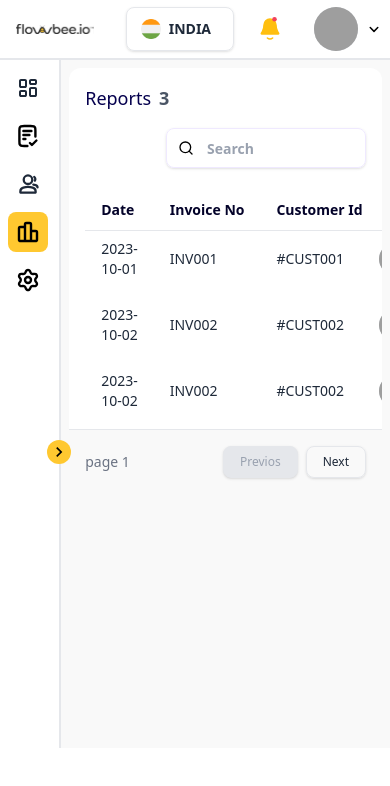
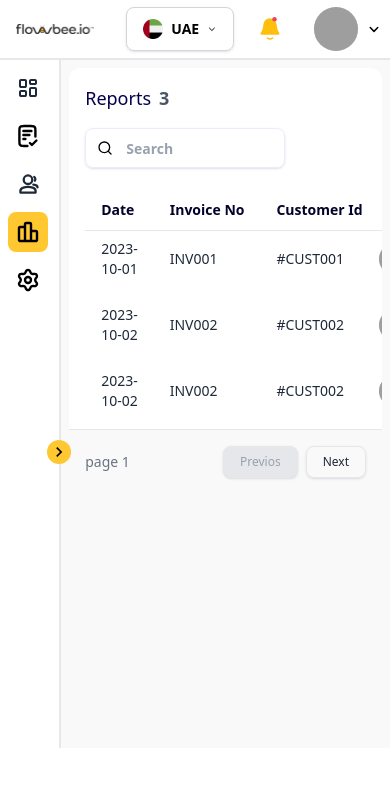
Before and after one commit to ftsalman/flowbee-admin, a React (Vite) app: page /dashboard/reports in a window 390 px wide. Shown: the top 786 px of the page. Built offline with nearby package versions, Linux system fonts and the light colour scheme; grey boxes are pictures that could not be loaded.

Commit message:
ALL-sections UI

```diff
--- a/src/Components/dashboard-layouts/Navbar.jsx
+++ b/src/Components/dashboard-layouts/Navbar.jsx
@@ -8,6 +8,7 @@ import {
   IconHamburger,
 } from "../../assets/icons/InterfaceIcons";
 import List from "../../ui/List";
+import { NavHamburger } from "../navbar/NavHamburger";
 
 // ✅ Language options
 const languages = [
@@ -18,7 +19,7 @@ const languages = [
 ];
 
 const Navbar = () => {
-  const [selectedLang, setSelectedLang] = useState("IN");
+  const [selectedLang, setSelectedLang] = useState("AE");
   const [isOpenLangMenu, setIsOpenLangMenu] = useState(false);
   const [showProfileMenu, setShowProfileMenu] = useState(false); // ✅ Fix: add missing state
 
@@ -38,11 +39,13 @@ const Navbar = () => {
     <>
       <div className="w-full h-[60px] flex-shrink-0  py-3 flex items-center justify-between gap-4 border-b-2 md:border-b-0 border-gray-200 bg-white">
         <div className="flex items-center gap-2 px-4">
+         {/* <NavHamburger /> */}
+
           <img
             src="/public/svg/brand-logo/logo-flowbe-secondary.svg"
             alt="logo"
             width="125"
-            className="flex-shrink-0"
+            className="flex-shrink-0  w-20 sm:w-28 md:w-32 lg:w-36"
           />
         </div>
 
@@ -50,9 +53,9 @@ const Navbar = () => {
           {/* 🌐 Language Selector */}
           <div className="relative">
             <Button
-              variant="secondary"
+              variant="outline"
               onClick={() => setIsOpenLangMenu((prev) => !prev)}
-              className=""
+              className=" border border-gray-300 shadow"
             >
               <img
                 src={current?.flag}
--- /dev/null
+++ b/src/Components/navbar/NavHamburger.jsx
@@ -0,0 +1,27 @@
+import React from "react";
+import { IconHamburger } from "../../assets/icons/InterfaceIcons";
+import { Button } from "../../ui/button/Button";
+import { useWindowSize } from "../../hooks/useWindowSize";
+import { SCREEN_SIZES } from "../../utils/utils";
+import { useSidebar } from "../../hooks/useSidebar";
+
+export const NavHamburger = () => {
+  const windowSize = useWindowSize();
+  const { onToggle, onCollapse } = useSidebar();
+
+  const isSmallDevice = windowSize.width < SCREEN_SIZES.md;
+
+  return (
+    <Button
+      variant="tertiary"
+      className="p-0 size-9 flex-shrink-0 rounded-md md:hidden hover:bg-gray-50 text-brand-secondary-500"
+      title="Menu"
+      onClick={() => {
+
+        isSmallDevice ? onToggle() : onCollapse();
+      }}
+    >
+      <IconHamburger size="18" />
+    </Button>
+  );
+};
--- a/src/Pages/SettingsPage.jsx
+++ b/src/Pages/SettingsPage.jsx
@@ -1,4 +1,4 @@
-import React, { useState } from "react";
+import React, { useEffect, useState } from "react";
 import CardContainer from "../ui/CardContainer";
 import { Button } from "../ui/button/Button";
 import {
@@ -95,10 +95,10 @@ const AddpluginsDummyData = [
 ];
 
 const columnsOtherPricing = [
-  { id: "1", head: "Options", key: "OPTIONS", align: "" },
-  { id: "2", head: "Starter", key: "STARTER", align: "start" },
-  { id: "3", head: "Growth", key: "GROWTH", align: "start" },
-  { id: "4", head: "Pro", key: "PRO", align: "start" },
+  { id: "1", head: "Options", key: "OPTIONS", align: "center" },
+  { id: "2", head: "Starter", key: "STARTER", align: "center" },
+  { id: "3", head: "Growth", key: "GROWTH", align: "center" },
+  { id: "4", head: "Pro", key: "PRO", align: "center" },
   {
     id: "4",
     head: "Action",
@@ -189,6 +189,9 @@ const SettingsPage = () => {
   const [planManagementData, setPlanManagementData] = useState(dummyData);
   const [otherPricingData, setOtherPricingData] = useState(otherDummyData);
   const [PluginsData, setPluginsData] = useState(AddpluginsDummyData);
+  const [isloading,setIsLoading] = useState("loading")
+
+
 
   return (
     <>
--- a/src/ui/PageToolbar.jsx
+++ b/src/ui/PageToolbar.jsx
@@ -27,7 +27,7 @@ export const PageToolbar = ({
       </div>
 
       <div className="flex flex-col sm:flex-row items-center justify-end gap-4 flex-grow w-full">
-        <div className="w-full sm:w-max flex justify-end gap-4">
+        <div className="w-full sm:w-max flex xl:justify-end sm:justify-end md:justify-end gap-4">
           <div>
             <PageSearchBar />
           </div>
```
